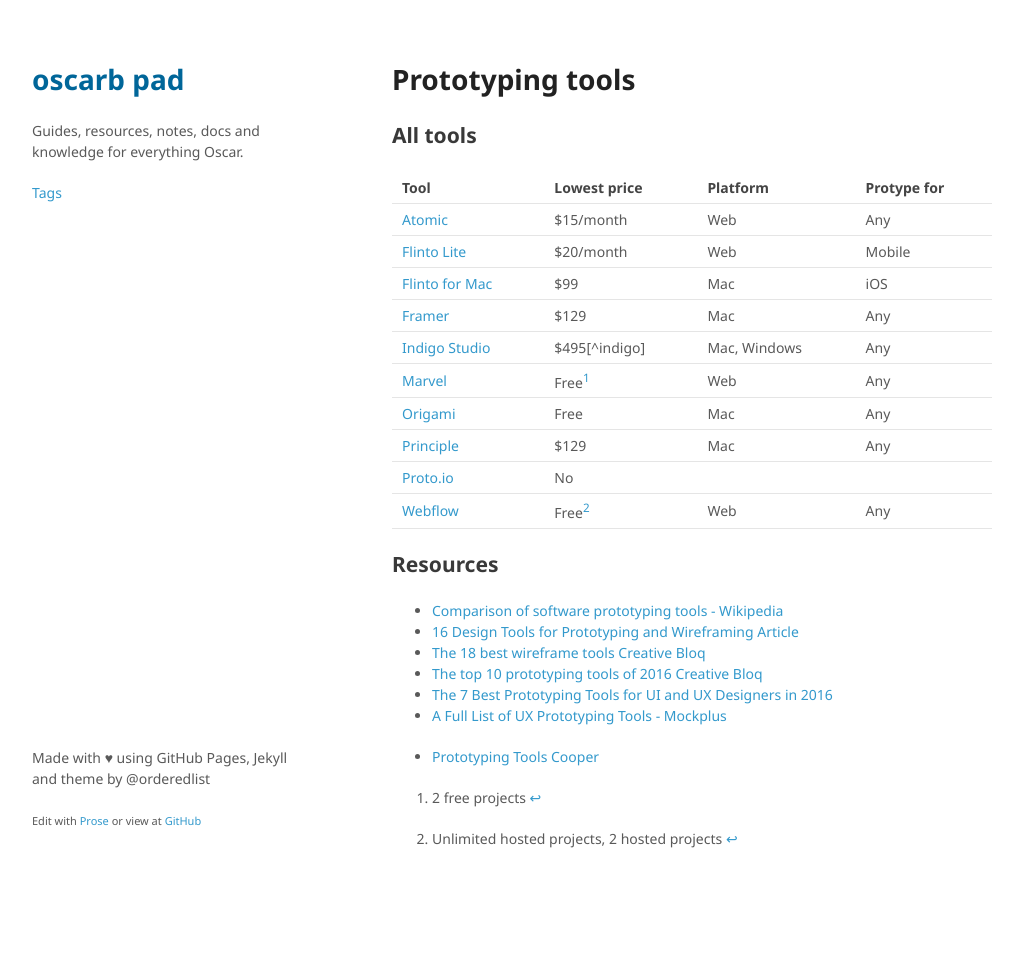
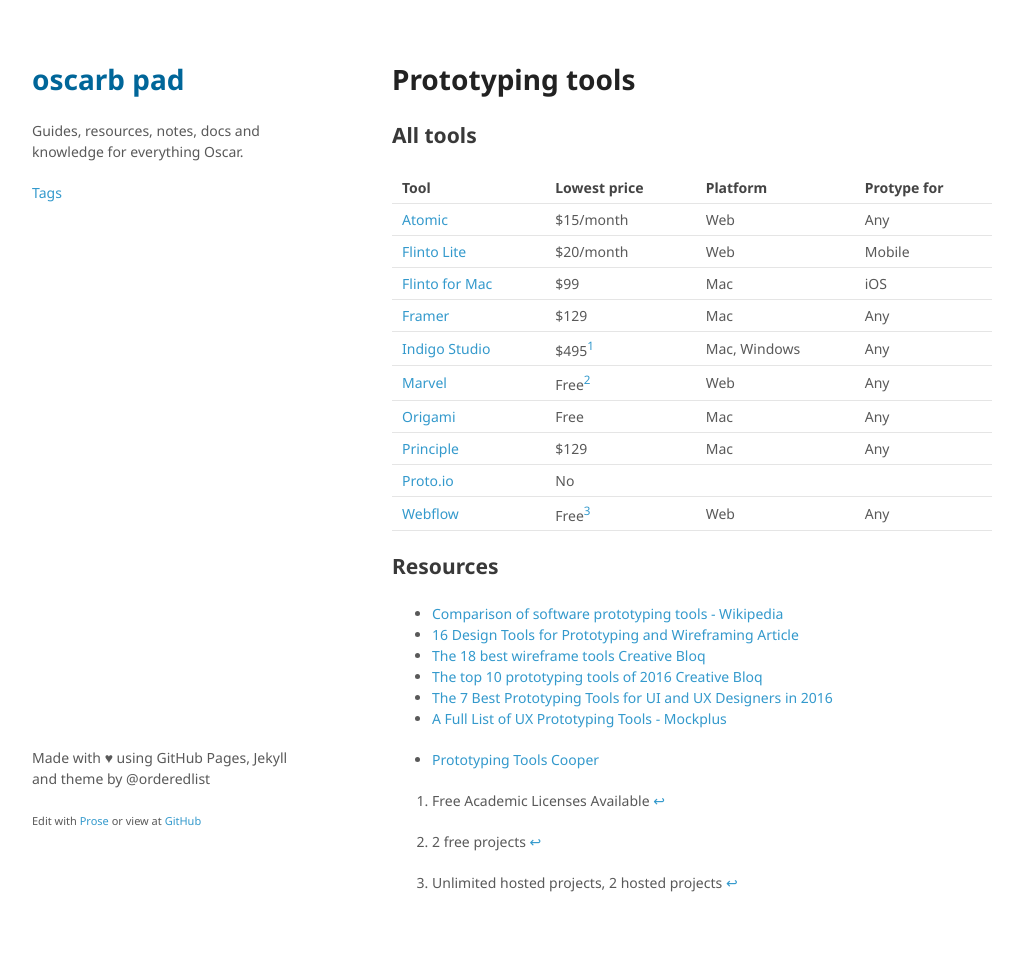
Before and after one commit to oscarb/pad, a Jekyll site: the page built from _docs/prototyping.md, in a window 1280 px wide. Shown: the whole page, without its empty margins (128-1151 px from the left). Built offline with Jekyll 4.4.1, drawn with Linux system fonts in a browser that asks for light colours; some web fonts are replaced; before the commit the page ends 919 px from its top, so only the background shows below that.

Commit message:
Updated prototyping.md

```diff
--- a/_docs/prototyping.md
+++ b/_docs/prototyping.md
@@ -27,6 +27,8 @@ Tool | Lowest price | Platform | Protype for
 [Webflow](https://webflow.com/) | Free[^webflow] | Web | Any
 
 
+
+[^indigo]: Free Academic Licenses Available
 [^marvel]: 2 free projects
 [^webflow]: Unlimited hosted projects, 2 hosted projects
 
```
